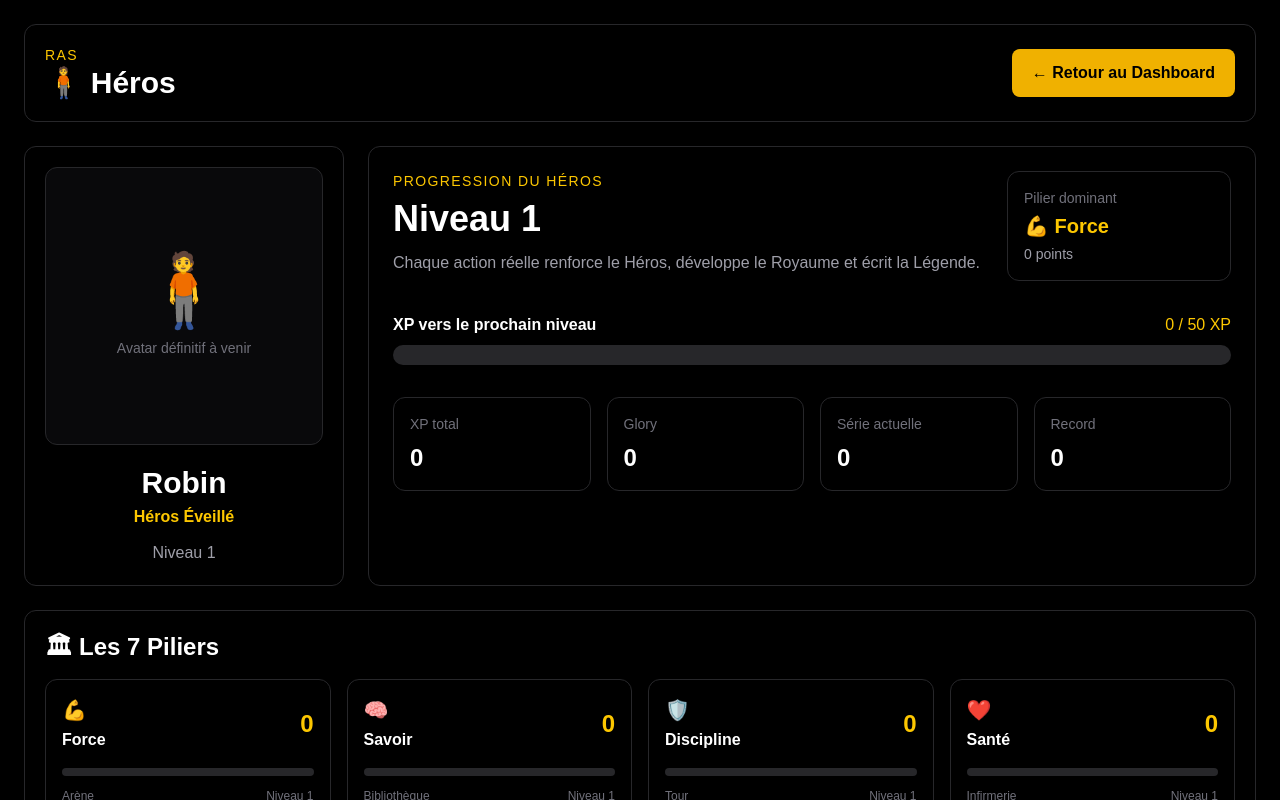
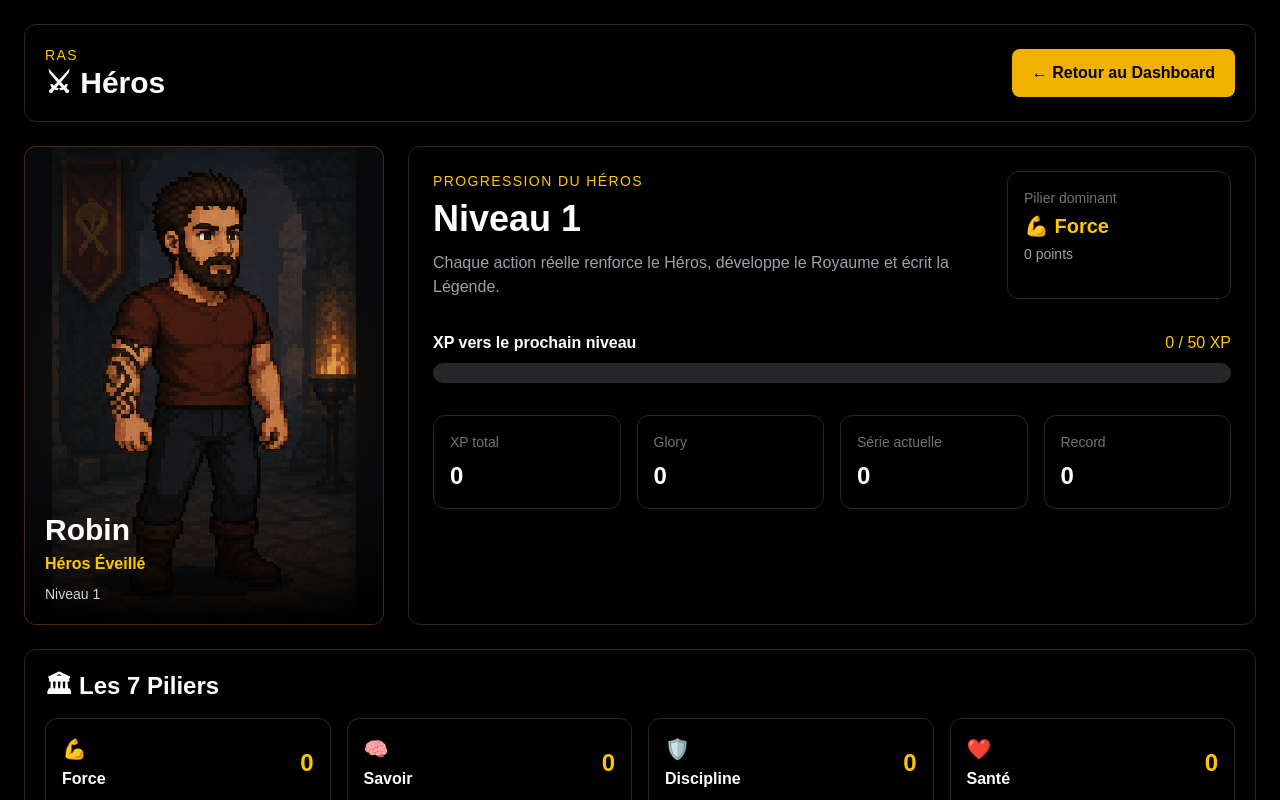
Before and after one commit to RobinWhitman/ras, a Next.js app: page /hero in a window 1280 px wide. Shown: the top 800 px of the page. Built offline with nearby package versions, Linux system fonts and the light colour scheme.

Commit message:
Macro Sprint 20 - Avatar heros pixel art

```diff
--- a/src/app/hero/page.tsx
+++ b/src/app/hero/page.tsx
@@ -71,7 +71,7 @@ export default function HeroPage() {
             </p>
 
             <h1 className="text-3xl font-bold">
-              🧍 Héros
+              ⚔ Héros
             </h1>
           </div>
 
@@ -83,19 +83,16 @@ export default function HeroPage() {
           </Link>
         </header>
 
-        <section className="grid gap-6 lg:grid-cols-[320px_1fr]">
-          <article className="rounded-xl border border-zinc-800 p-5">
-            <div className="flex aspect-square items-center justify-center rounded-xl border border-zinc-800 bg-zinc-950">
-              <div className="text-center">
-                <p className="text-7xl">🧍</p>
+        <section className="grid gap-6 lg:grid-cols-[360px_1fr]">
+          <article className="overflow-hidden rounded-xl border border-yellow-900/60 bg-zinc-950">
+            <div className="relative flex aspect-[3/4] items-end justify-center overflow-hidden bg-[radial-gradient(circle_at_center,rgba(234,179,8,0.14),transparent_62%)]">
+              <img
+                src="/assets/hero/robin-pixel.png"
+                alt="Robin, Héros de RAS"
+                className="h-full w-full object-contain object-bottom"
+              />
 
-                <p className="mt-3 text-sm text-zinc-500">
-                  Avatar définitif à venir
-                </p>
-              </div>
-            </div>
-
-            <div className="mt-5 text-center">
+              <div className="absolute inset-x-0 bottom-0 bg-gradient-to-t from-black via-black/50 to-transparent p-5">
                 <h2 className="text-3xl font-bold">
                   Robin
                 </h2>
@@ -104,9 +101,10 @@ export default function HeroPage() {
                   {heroTitle}
                 </p>
 
-              <p className="mt-3 text-zinc-400">
+                <p className="mt-2 text-sm text-zinc-300">
                   Niveau {heroLevel}
                 </p>
+              </div>
             </div>
           </article>
 
--- a/src/components/dashboard/HeroPanel.tsx
+++ b/src/components/dashboard/HeroPanel.tsx
@@ -12,15 +12,34 @@ export default function HeroPanel({
   currentLevelXp,
 }: HeroPanelProps) {
   return (
-    <Card title="🧍 Héros">
-      <div className="flex h-32 items-center justify-center rounded-xl border border-zinc-800">
-        <p className="text-5xl">🧍</p>
+    <Card title="⚔ Héros">
+      <div className="relative h-40 overflow-hidden rounded-xl border border-yellow-900/60 bg-zinc-950">
+        <div className="absolute inset-0 bg-[radial-gradient(circle_at_center,rgba(234,179,8,0.16),transparent_62%)]" />
+
+        <img
+          src="/assets/hero/robin-pixel.png"
+          alt="Robin, Héros de RAS"
+          className="relative z-10 h-full w-full object-contain object-bottom"
+        />
       </div>
 
-      <p className="mt-3 font-semibold">
-        Robin — Niveau {heroLevel}
+      <div className="mt-3 flex items-center justify-between gap-3">
+        <div>
+          <p className="font-bold">
+            Robin
           </p>
 
+          <p className="text-xs text-yellow-400">
+            Niveau {heroLevel}
+          </p>
+        </div>
+
+        <p className="rounded-lg border border-zinc-800 px-2 py-1 text-xs font-bold text-zinc-300">
+          Héros
+        </p>
+      </div>
+
+      <div className="mt-3">
         <ProgressBar
           value={currentLevelXp}
           max={50}
@@ -30,6 +49,7 @@ export default function HeroPanel({
         <p className="mt-2 text-sm text-zinc-400">
           {currentLevelXp} / 50 XP
         </p>
+      </div>
 
       <Link
         href="/hero"
```
Also changed, not shown: public/assets/hero/robin-pixel.png (added). Lines whose indentation alone changed are shown as unchanged.
